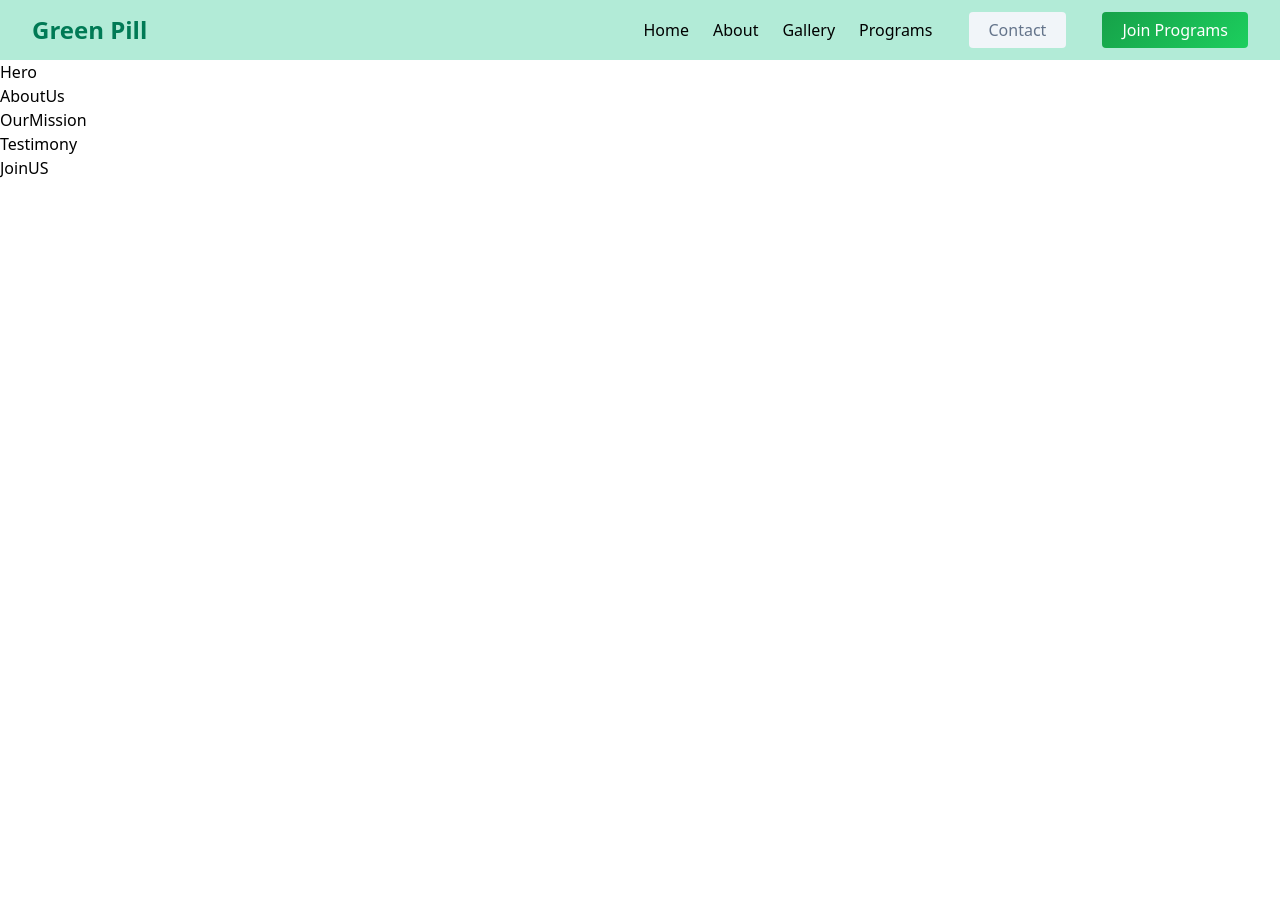
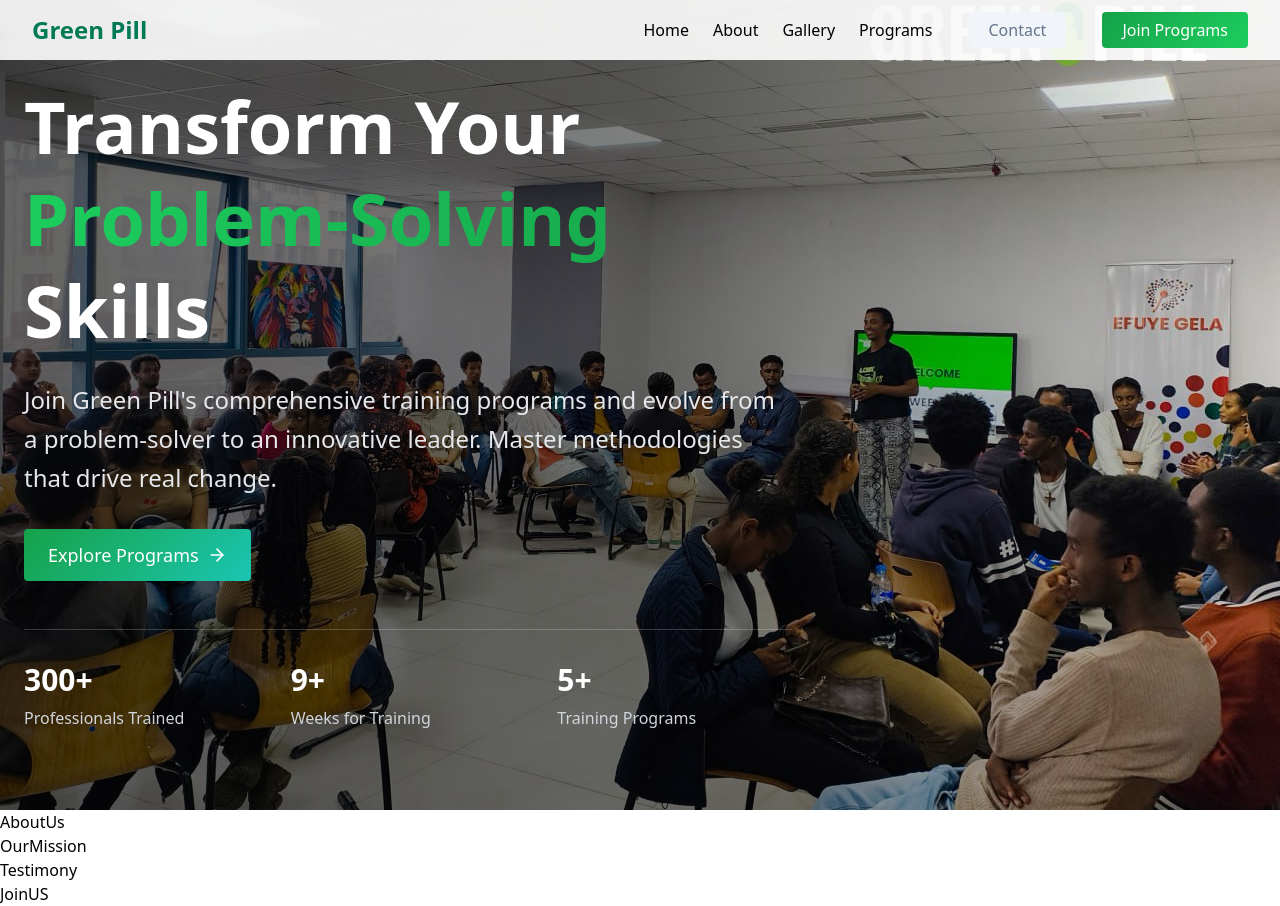
Before and after one commit to aposte7/green-pill, a Next.js app: page / in a window 1280 px wide. Before the commit the page ends 800 px from the top, so only its background shows below. Built offline with nearby package versions, Linux system fonts and the light colour scheme.

Commit message:
style: enhance NavBar and Hero components with improved layout and visuals

```diff
--- a/src/components/nav-bar.tsx
+++ b/src/components/nav-bar.tsx
@@ -2,7 +2,8 @@ import Link from 'next/link'
 
 function NavBar() {
 	return (
-		<header className="bg-emerald-500/30 py-3 px-8 flex justify-between items-center">
+		<header className="fixed z-50 top-0 left-0 right-0  bg-white/90 ">
+			<div className="flex py-3 container xl:max-w-[89rem]  mx-auto px-8 justify-between items-center">
 				<div>
 					<Link
 						className="text-2xl font-semibold text-emerald-700"
@@ -35,6 +36,7 @@ function NavBar() {
 						<Link href="/">Join Programs</Link>
 					</button>
 				</div>
+			</div>
 		</header>
 	)
 }
--- a/src/features/home/components/hero.tsx
+++ b/src/features/home/components/hero.tsx
@@ -1,7 +1,77 @@
+import { ArrowRight, Play } from 'lucide-react'
+import Image from 'next/image'
 import React from 'react'
 
 function Hero() {
-	return <div>Hero</div>
+	return (
+		<section className="relative min-h-screen ">
+			<div className="absolute inset-0">
+				<Image
+					width={200}
+					height={200}
+					src="/hero.jpg"
+					alt="Professional collaboration and growth"
+					className="w-full h-full object-cover"
+				/>
+				<div className="absolute inset-0 bg-gradient-to-r from-black/60 via-black/50 to-transparent"></div>
+			</div>
+
+			<div className="relative z-10 container xl:max-w-[89rem]  mx-auto xl:px-6 px-4 py-20">
+				<div className="max-w-3xl">
+					<div className="animate-fade-in-up">
+						<h1 className="text-5xl md:text-7xl font-bold text-white mb-6 leading-[1.28]">
+							Transform Your
+							<span className="block h-fit z-20 bg-gradient-to-r from-primary-glow to-primary bg-clip-text text-transparent">
+								Problem-Solving
+							</span>
+							Skills
+						</h1>
+
+						<p className="text-xl md:text-2xl text-gray-200 mb-8 leading-relaxed">
+							Join Green Pill&apos;s comprehensive training
+							programs and evolve from a problem-solver to an
+							innovative leader. Master methodologies that drive
+							real change.
+						</p>
+
+						<div className="flex flex-col sm:flex-row gap-4 mb-12">
+							<button className="group bg-gradient-hero py-3 px-6 rounded-sm inline-flex text-lg text-primary-foreground items-center ">
+								Explore Programs
+								<ArrowRight className="ml-2 h-5 w-5 group-hover:translate-x-1 transition-transform" />
+							</button>
+						</div>
+
+						<div className="grid grid-cols-2 md:grid-cols-3 gap-8 pt-8 border-t border-white/20">
+							<div className="">
+								<div className="text-3xl font-bold text-white mb-2">
+									300+
+								</div>
+								<div className="text-gray-300">
+									Professionals Trained
+								</div>
+							</div>
+							<div className="">
+								<div className="text-3xl font-bold text-white mb-2">
+									9+
+								</div>
+								<div className="text-gray-300">
+									Weeks for Training
+								</div>
+							</div>
+							<div className="col-span-2 md:col-span-1">
+								<div className="text-3xl font-bold text-white mb-2">
+									5+
+								</div>
+								<div className="text-gray-300">
+									Training Programs
+								</div>
+							</div>
+						</div>
+					</div>
+				</div>
+			</div>
+		</section>
+	)
 }
 
 export default Hero
```
Lines whose indentation alone changed are shown as unchanged.
